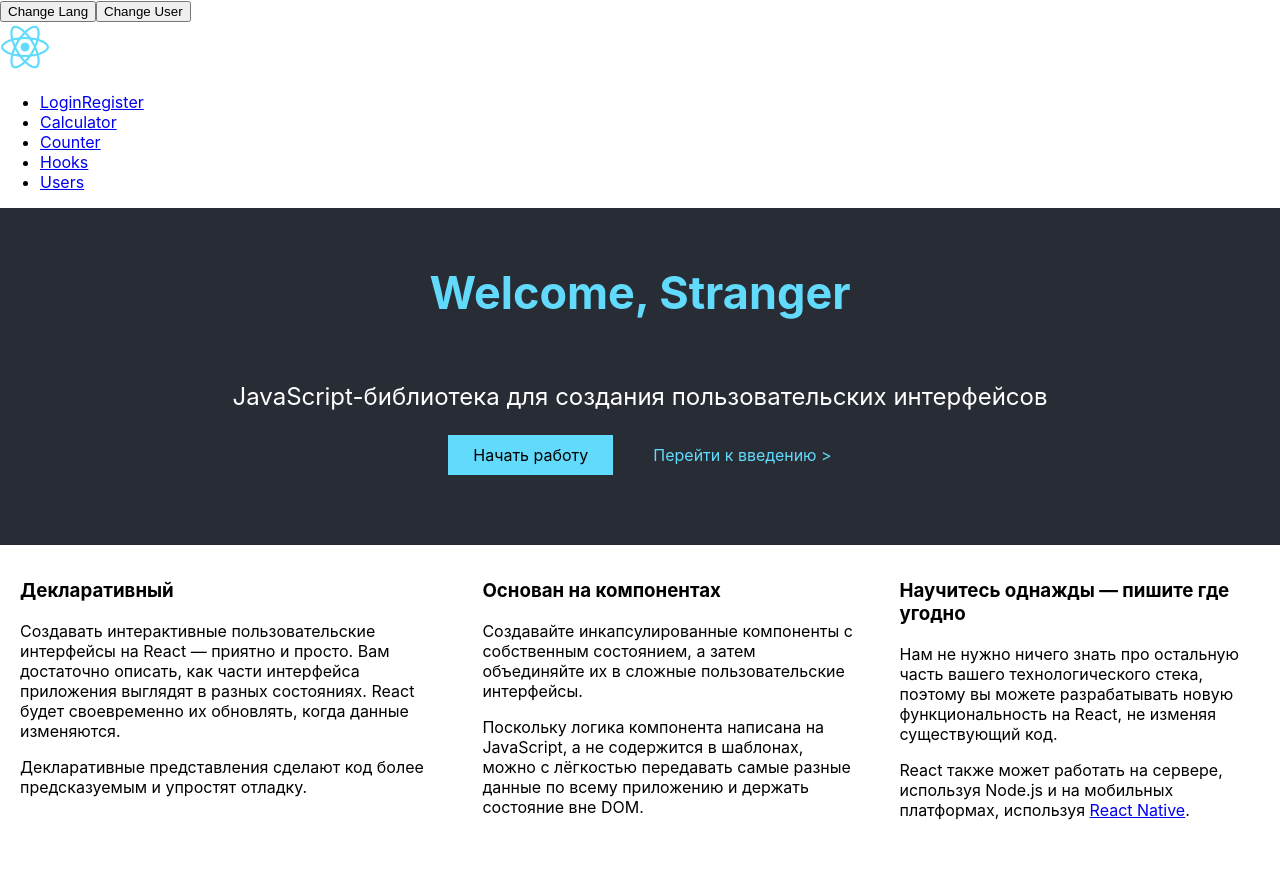
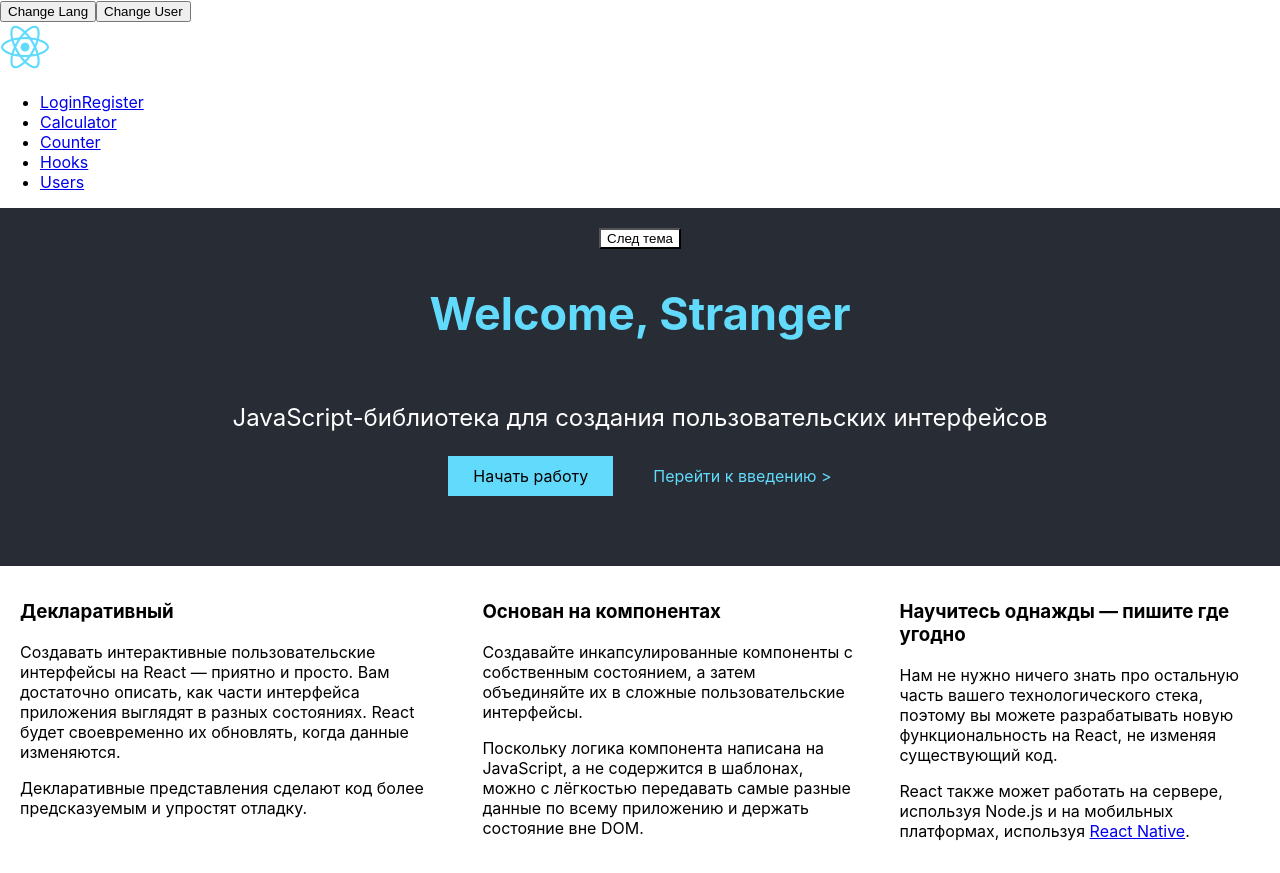
Before and after one commit to fd-freshjs/react-main, a React (Create React App) app: page / in a window 1280 px wide. Before the commit the page ends 852 px from the top, so only its background shows below. Built offline with nearby package versions, Linux system fonts and the light colour scheme.

Commit message:
Add useContext example

```diff
--- a/src/App.jsx
+++ b/src/App.jsx
@@ -3,14 +3,16 @@ import { BrowserRouter, Link, Switch, Route, Redirect } from 'react-router-dom';
 import { CircularProgress } from '@mui/material';
 
 import PrivateRoute from './component/PrivateRoute';
+
+import { LangContext, UserContext, ThemeContext } from './contexts';
+import { langEnum, themeEnum } from './enums';
+import './App.scss';
+
 import HomePage from './pages/Home';
 import ProfilePage from './pages/Profile';
 import DocsPage from './pages/DocsPage';
-import './App.scss';
-import { LangContext, UserContext } from './contexts';
 import UserLoader from './pages/UserLoader';
 import HooksPage from './pages/Hooks';
-
 const LoginPage = lazy(() => import('./pages/Login'));
 const RegisterPage = lazy(() => import('./pages/Registration'));
 const Counter = lazy(() => import('./pages/Counter'));
@@ -22,8 +24,24 @@ class App extends Component {
 
     this.state = {
       user: null,
-      lang: 'en',
+      lang: langEnum[0],
+      theme: themeEnum.LIGHT,
     };
+  }
+
+  nextTheme = () => {
+    this.setState(state => {
+
+      // const nextTheme = state.theme === themeEnum.DARK ? themeEnum.LIGHT : themeEnum.DARK;
+      const themes = Object.entries(themeEnum);
+      const currentThemeIndex = themes.findIndex(([key, value]) => value === state.theme);
+      const nextTheme = themes[(currentThemeIndex + 1) % themes.length];
+
+      return {
+        ...state,
+        theme: nextTheme[1],
+      }
+    });
   }
 
   setUser = () => {
@@ -35,7 +53,7 @@ class App extends Component {
   }
 
   render () {
-    const { user, lang } = this.state;
+    const { user, lang, theme } = this.state;
 
     return (
       <BrowserRouter>
@@ -43,6 +61,7 @@ class App extends Component {
         <button onClick={this.setUser}>Change User</button>
         <LangContext.Provider value={lang}>
           <UserContext.Provider value={user}>
+            <ThemeContext.Provider value={[theme, this.nextTheme]}>
               <header>
                 <Link to='/'>
                   <img src='/logo192.png' alt='logo' width='50' />
@@ -122,6 +141,7 @@ class App extends Component {
                   </Switch>
                 </main>
               </Suspense>
+            </ThemeContext.Provider>
           </UserContext.Provider>
         </LangContext.Provider>
       </BrowserRouter>
--- a/src/contexts/index.js
+++ b/src/contexts/index.js
@@ -1,7 +1,8 @@
 import React from "react";
+import { langEnum, themeEnum } from '../enums';
 
 export const UserContext = React.createContext({});
 
-export const ThemeContext = React.createContext('light');
+export const ThemeContext = React.createContext(themeEnum.LIGHT);
 
-export const LangContext = React.createContext('en');
+export const LangContext = React.createContext(langEnum[0]);
--- /dev/null
+++ b/src/enums/index.js
@@ -0,0 +1,4 @@
+
+export const themeEnum = { LIGHT: 'LIGHT', DARK: 'DARK' };
+
+export const langEnum = ['en', 'ru'];
--- a/src/pages/Home/WelcomeSection/index.jsx
+++ b/src/pages/Home/WelcomeSection/index.jsx
@@ -1,33 +1,44 @@
-import React from 'react';
+import React, { useContext } from 'react';
 import { Link } from 'react-router-dom';
-import { UserContext, LangContext } from '../../../contexts';
+import { UserContext, LangContext, ThemeContext } from '../../../contexts';
+import { themeEnum } from '../../../enums';
 import './WelcomeSection.css';
 
 const text = {
-  en: (user) => `Welcome, ${user ? user.firstName : 'Stranger'}`,
-  ru: (user) => `Добро пожаловать, ${user ? user.firstName : 'Незнакомец'}`,
-}
+  en: user => `Welcome, ${user ? user.firstName : 'Stranger'}`,
+  ru: user => `Добро пожаловать, ${user ? user.firstName : 'Незнакомец'}`,
+};
 
-function WelcomeSection() {
+function WelcomeSection () {
+  const lang = useContext(LangContext);
+  const user = useContext(UserContext);
+  const [theme, nextTheme] = useContext(ThemeContext);
 
   return (
-    <LangContext.Consumer>
-      {(lang) =>
-        <UserContext.Consumer>
-          {(user = {}) =>
-            (<section className="welcomeSection">
-              <h1 className="mainHeading">{text[lang](user)}</h1>
-              <p className="mainDescription">JavaScript-библиотека для создания пользовательских интерфейсов</p>
-              <div className="mainLinks">
-                  <Link className="linkButton" to="/docs">Начать работу</Link>
-                  <a className="link" href="https://ru.reactjs.org/tutorial/tutorial.html">Перейти к введению {'>'}</a>
-              </div>
-            </section>)
-          }
-        </UserContext.Consumer>
-      }
-    </LangContext.Consumer>
+    <section className='welcomeSection'>
+        <button style ={{ backgroundColor: theme === themeEnum.DARK ? 'black' : 'white', color: theme === themeEnum.DARK ? 'white' : 'black' }} onClick={nextTheme}>
+          След тема
+        </button>
+
+      <h1 className='mainHeading'>{text[lang](user)}</h1>
+
+
+      <p className='mainDescription'>
+        JavaScript-библиотека для создания пользовательских интерфейсов
+      </p>
+      <div className='mainLinks'>
+        <Link className='linkButton' to='/docs'>
+          Начать работу
+        </Link>
+        <a
+          className='link'
+          href='https://ru.reactjs.org/tutorial/tutorial.html'
+        >
+          Перейти к введению {'>'}
+        </a>
+      </div>
+    </section>
   );
 }
 
-export default WelcomeSection
+export default WelcomeSection;
```
Lines whose indentation alone changed are shown as unchanged.
